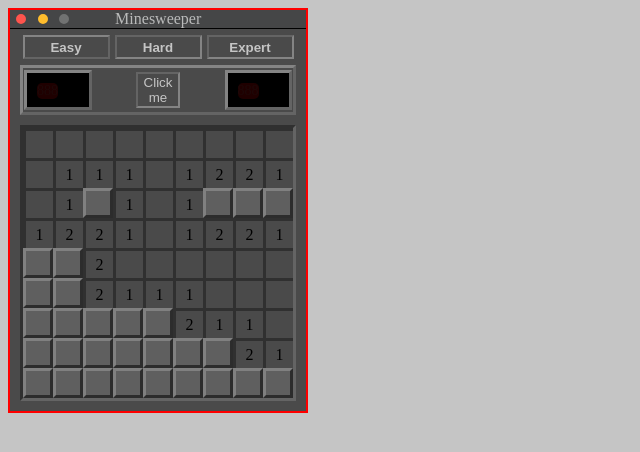
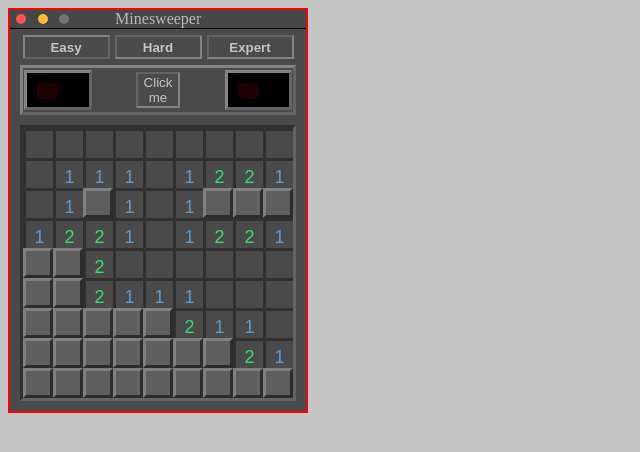
Before and after one commit to galiii/minesweeper, a website: page src/index.html in a window 1280 px wide. Both pictures are taken after a click on the element 38 px from the left and 143 px from the top of the page. Shown: the whole page, without its empty margins (0-640 px from the left). Drawn offline with Linux system fonts and the light colour scheme.

Commit message:
some fix

```diff
--- a/src/index.js
+++ b/src/index.js
@@ -136,10 +136,15 @@ function getCellClicked(row, col) {
   };
 }
 
+
+function init() {
+
+}
+
 function render() {
   const boardElement = document.getElementById("game");
   boardElement.innerHTML = "";
-
+  console.log(boardElement);
   board.forEach((row, ri) => {
     let rowDiv = document.createElement("div");
     rowDiv.classList.add("row");
@@ -155,7 +160,10 @@ function render() {
         } else {
           cellDiv.classList.add("open");
           if (cell.neighbors > 0 && !cell.isMine) {
-            cellDiv.innerHTML = cell.neighbors;
+            let neighborDiv = document.createElement("span");
+            neighborDiv.classList.add("neighbors" + "-" + cell.neighbors);
+            neighborDiv.innerHTML = cell.neighbors;
+            cellDiv.appendChild(neighborDiv);
           }
         }
       }
--- a/src/style.css
+++ b/src/style.css
@@ -171,17 +171,6 @@ svg {
   margin: 10px;
 }
 
-.open {
-  border: solid #303030;
-  border-bottom: none;
-  border-right: none;
-  background-color: #4a4a4a;
-  width: 30px;
-  height: 30px;
-  text-align: center;
-  line-height: 1.8;
-  /*(box-shadow: inset 5px 5px 10px #FFF, inset -3px -3px 5px #777;*/
-}
 
 .mine-open {
   border: solid #303030;
@@ -233,20 +222,10 @@ svg {
   display: flex;
 }
 
-.one {
-  color: #569cdc;
-}
 
-.two {
-  color: #32e267;
-}
-
-.three {
-  color: #ca3b3a;
-}
-
-.four {
-  color: #c25be4;
+.row > *{
+  width: 30px;
+  height: 30px;
 }
 
 .mine {
@@ -255,7 +234,39 @@ svg {
 
 .close {
   border: 3px outset #808080;
-  width: 30px;
-  height: 30px;
   background-color: #5f5f5f;
 }
+
+.open {
+  border: solid #303030;
+  border-bottom: none;
+  border-right: none;
+  background-color: #4a4a4a;
+  text-align: center;
+  line-height: 1.8;
+  /*(box-shadow: inset 5px 5px 10px #FFF, inset -3px -3px 5px #777;*/
+}
+
+
+span {
+  font-family: Arial, Helvetica, sans-serif;
+  font-size:large;
+
+  /*(box-shadow: inset 5px 5px 10px #FFF, inset -3px -3px 5px #777;*/
+}
+
+.neighbors-1 {
+  color: #569cdc;
+}
+
+.neighbors-2 {
+  color: #32e267;
+}
+
+.neighbors-3 {
+  color: #ca3b3a;
+}
+
+.neighbors-4{
+  color: #c25be4;
+}
```
Also changed, not shown: README.md, img/31.png (added), img/51n.png (added), img/8n.png (deleted), img/board.png, img/error1.png (deleted), img/errorIndex.png (deleted), img/errorLimit.png (deleted), img/example1.png (deleted), img/example2.png (deleted), img/loop.png (deleted), img/naive.png (deleted), img/naive1.png (deleted), img/naive2.png (deleted), 3 more files, 1 other file.
